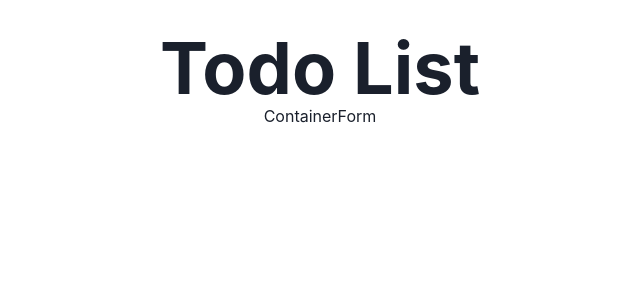
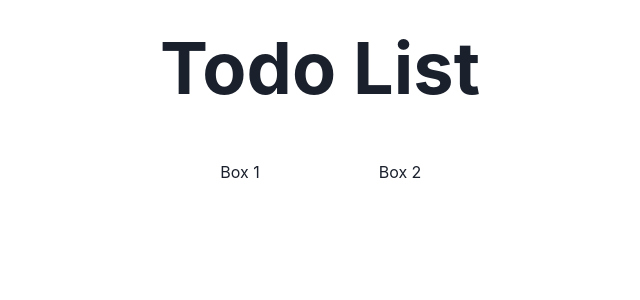
Before and after one commit to FlorenciaNieva/TodoList, a React (Vite) app: page / in a window 1280 px wide. Shown: the top 300 px of the page, without its empty margins (320-960 px from the left). Built offline with nearby package versions, Linux system fonts and the light colour scheme.

Commit message:
Agregó estructura flex para los formularios

```diff
--- a/src/components/Main/ContainerForm.jsx
+++ b/src/components/Main/ContainerForm.jsx
@@ -1,7 +1,18 @@
 import React from 'react'
+import { Flex, Spacer, Box} from '@chakra-ui/react'
 
 export default function ContainerForm() {
   return (
-    <div>ContainerForm</div>
+    <>
+      <Flex>
+        <Box m='4' p='10' w='50%'>
+          Box 1
+        </Box>
+        <Spacer />
+        <Box m='4' p='10' w='50%'>
+          Box 2
+        </Box>
+      </Flex>
+    </>
   )
 }
```
